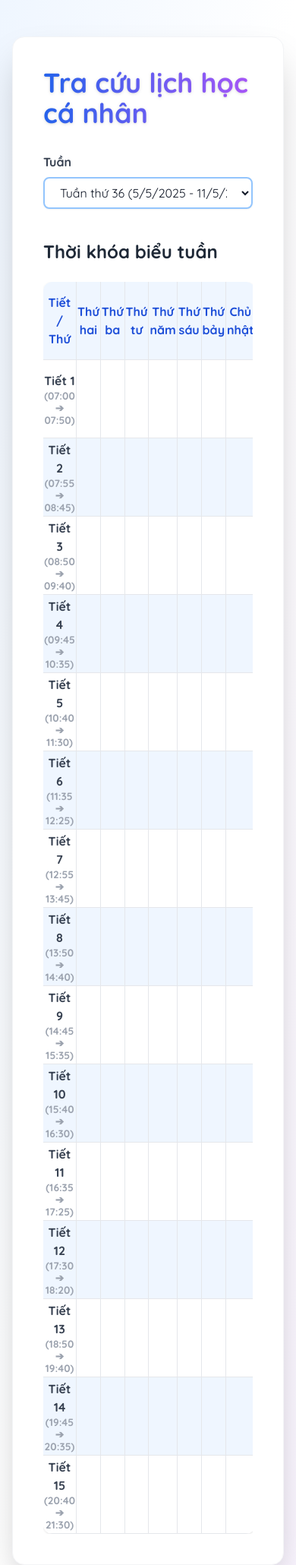
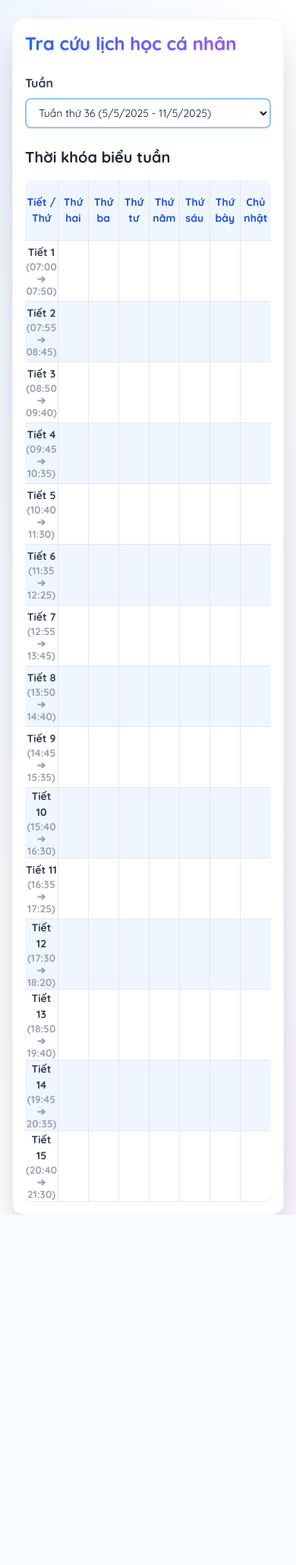
Before and after one commit to quantoof/lichHocTLU, a Flask app: template templates/index.html in a window 390 px wide. Shown: the whole page at 76% size. After the commit the page ends 1599 px from the top, so only its background shows below. Run offline with Flask 3, Linux system fonts and the light colour scheme; the template is opened without the code that fills it: most values are stand-ins (such as "Sample title", 1, 10 or a date in 2020); some libraries are stand-ins or nearby versions.

Commit message:
responsive

```diff
--- a/templates/index.html
+++ b/templates/index.html
@@ -2,6 +2,7 @@
 <html lang="vi">
   <head>
     <meta charset="UTF-8" />
+    <meta name="viewport" content="width=device-width, initial-scale=1.0">
     <title>Lịch học TLU</title>
     <script>
       tailwind.config = { darkMode: 'class' }
@@ -15,18 +16,29 @@
       .text-xs {
         font-size: 0.85rem !important;
       }
+      @media (max-width: 640px) {
+        .mobile-text-sm {
+          font-size: 0.875rem !important;
+        }
+        .mobile-p-4 {
+          padding: 1rem !important;
+        }
+        .mobile-mt-6 {
+          margin-top: 1.5rem !important;
+        }
+      }
     </style>
     <link rel="icon" type="image/png" href="https://cdn-icons-png.flaticon.com/512/2991/2991108.png" />
   </head>
   <body class="bg-gradient-to-br from-blue-50 via-white to-purple-50 dark:from-gray-900 dark:via-gray-950 dark:to-gray-900 min-h-screen text-gray-900 dark:text-gray-100">
-    <div class="max-w-7xl mx-auto px-4">
-      <div class="bg-white dark:bg-gray-900 rounded-2xl shadow-2xl p-10 mt-12 border border-gray-100 dark:border-gray-800">
-        <h2 class="mb-8 text-4xl font-extrabold text-transparent bg-clip-text bg-gradient-to-r from-blue-600 to-purple-500 dark:from-blue-400 dark:to-purple-300 drop-shadow">Tra cứu lịch học cá nhân</h2>
-        <form method="post" class="grid grid-cols-1 md:grid-cols-2 gap-6 mb-6">
+    <div class="max-w-7xl mx-auto px-4 sm:px-6">
+      <div class="bg-white dark:bg-gray-900 rounded-2xl shadow-2xl p-4 sm:p-10 mt-6 sm:mt-12 border border-gray-100 dark:border-gray-800">
+        <h2 class="mb-6 sm:mb-8 text-2xl sm:text-4xl font-extrabold text-transparent bg-clip-text bg-gradient-to-r from-blue-600 to-purple-500 dark:from-blue-400 dark:to-purple-300 drop-shadow">Tra cứu lịch học cá nhân</h2>
+        <form method="post" class="grid grid-cols-1 md:grid-cols-2 gap-4 sm:gap-6 mb-4 sm:mb-6">
           <input type="hidden" name="csrf_token" value="{{ csrf_token }}">
           <div>
             <label class="block font-semibold mb-2 text-gray-700 dark:text-gray-200">Tuần</label>
-            <select name="week" class="rounded-lg border-2 border-blue-300 dark:border-blue-700 focus:border-blue-500 dark:focus:border-blue-400 px-4 py-2 w-full shadow-sm focus:outline-none transition bg-white dark:bg-gray-800 text-gray-900 dark:text-gray-100" required onchange="this.form.submit()">
+            <select name="week" class="rounded-lg border-2 border-blue-300 dark:border-blue-700 focus:border-blue-500 dark:focus:border-blue-400 px-3 sm:px-4 py-2 w-full shadow-sm focus:outline-none transition bg-white dark:bg-gray-800 text-gray-900 dark:text-gray-100 text-sm sm:text-base" required onchange="this.form.submit()">
               <option value="36" {% if selected_week == 36 %}selected{% endif %}>Tuần thứ 36 (5/5/2025 - 11/5/2025)</option>
               <option value="37" {% if selected_week == 37 %}selected{% endif %}>Tuần thứ 37 (12/5/2025 - 18/5/2025)</option>
               <option value="38" {% if selected_week == 38 %}selected{% endif %}>Tuần thứ 38 (19/5/2025 - 25/5/2025)</option>
@@ -37,22 +49,22 @@
           </div>
         </form>
         {% if error %}
-        <div class="bg-red-50 dark:bg-red-900/30 border border-red-200 dark:border-red-700 text-red-700 dark:text-red-300 rounded-lg p-4 mt-4">{{ error }}</div>
+        <div class="bg-red-50 dark:bg-red-900/30 border border-red-200 dark:border-red-700 text-red-700 dark:text-red-300 rounded-lg p-3 sm:p-4 mt-4 text-sm sm:text-base">{{ error }}</div>
         {% endif %}
         {% if schedule %}
-        <h4 class="mt-10 text-2xl font-bold text-gray-800 dark:text-gray-100">Thời khóa biểu tuần</h4>
-        <div class="overflow-x-auto mt-6">
+        <h4 class="mt-6 sm:mt-10 text-xl sm:text-2xl font-bold text-gray-800 dark:text-gray-100">Thời khóa biểu tuần</h4>
+        <div class="overflow-x-auto mt-4 sm:mt-6">
           <table class="min-w-full border-separate border-spacing-0 rounded-xl overflow-hidden text-center align-middle bg-white dark:bg-gray-900 shadow table-fixed">
             <thead>
               <tr>
-                <th class="bg-blue-50 dark:bg-gray-800 text-blue-700 dark:text-blue-300 font-bold border-b border-r border-gray-200 dark:border-gray-700 text-center align-middle" style="width:12.5%;height:100px;"> <div style="width:100%;height:100px;display:flex;align-items:center;justify-content:center;overflow:hidden;text-overflow:ellipsis;">Tiết / Thứ</div></th>
-                <th class="bg-blue-50 dark:bg-gray-800 text-blue-700 dark:text-blue-300 font-bold border-b border-r border-gray-200 dark:border-gray-700 text-center align-middle" style="width:12.5%;height:100px;"> <div style="width:100%;height:100px;display:flex;align-items:center;justify-content:center;overflow:hidden;text-overflow:ellipsis;">Thứ hai</div></th>
-                <th class="bg-blue-50 dark:bg-gray-800 text-blue-700 dark:text-blue-300 font-bold border-b border-r border-gray-200 dark:border-gray-700 text-center align-middle" style="width:12.5%;height:100px;"> <div style="width:100%;height:100px;display:flex;align-items:center;justify-content:center;overflow:hidden;text-overflow:ellipsis;">Thứ ba</div></th>
-                <th class="bg-blue-50 dark:bg-gray-800 text-blue-700 dark:text-blue-300 font-bold border-b border-r border-gray-200 dark:border-gray-700 text-center align-middle" style="width:12.5%;height:100px;"> <div style="width:100%;height:100px;display:flex;align-items:center;justify-content:center;overflow:hidden;text-overflow:ellipsis;">Thứ tư</div></th>
-                <th class="bg-blue-50 dark:bg-gray-800 text-blue-700 dark:text-blue-300 font-bold border-b border-r border-gray-200 dark:border-gray-700 text-center align-middle" style="width:12.5%;height:100px;"> <div style="width:100%;height:100px;display:flex;align-items:center;justify-content:center;overflow:hidden;text-overflow:ellipsis;">Thứ năm</div></th>
-                <th class="bg-blue-50 dark:bg-gray-800 text-blue-700 dark:text-blue-300 font-bold border-b border-r border-gray-200 dark:border-gray-700 text-center align-middle" style="width:12.5%;height:100px;"> <div style="width:100%;height:100px;display:flex;align-items:center;justify-content:center;overflow:hidden;text-overflow:ellipsis;">Thứ sáu</div></th>
-                <th class="bg-blue-50 dark:bg-gray-800 text-blue-700 dark:text-blue-300 font-bold border-b border-r border-gray-200 dark:border-gray-700 text-center align-middle" style="width:12.5%;height:100px;"> <div style="width:100%;height:100px;display:flex;align-items:center;justify-content:center;overflow:hidden;text-overflow:ellipsis;">Thứ bảy</div></th>
-                <th class="bg-blue-50 dark:bg-gray-800 text-blue-700 dark:text-blue-300 font-bold border-b border-gray-200 dark:border-gray-700 text-center align-middle" style="width:12.5%;height:100px;"> <div style="width:100%;height:100px;display:flex;align-items:center;justify-content:center;overflow:hidden;text-overflow:ellipsis;">Chủ nhật</div></th>
+                <th class="bg-blue-50 dark:bg-gray-800 text-blue-700 dark:text-blue-300 font-bold border-b border-r border-gray-200 dark:border-gray-700 text-center align-middle mobile-text-sm" style="width:12.5%;height:80px;sm:height:100px;"> <div style="width:100%;height:100%;display:flex;align-items:center;justify-content:center;overflow:hidden;text-overflow:ellipsis;">Tiết / Thứ</div></th>
+                <th class="bg-blue-50 dark:bg-gray-800 text-blue-700 dark:text-blue-300 font-bold border-b border-r border-gray-200 dark:border-gray-700 text-center align-middle mobile-text-sm" style="width:12.5%;height:80px;sm:height:100px;"> <div style="width:100%;height:100%;display:flex;align-items:center;justify-content:center;overflow:hidden;text-overflow:ellipsis;">Thứ hai</div></th>
+                <th class="bg-blue-50 dark:bg-gray-800 text-blue-700 dark:text-blue-300 font-bold border-b border-r border-gray-200 dark:border-gray-700 text-center align-middle mobile-text-sm" style="width:12.5%;height:80px;sm:height:100px;"> <div style="width:100%;height:100%;display:flex;align-items:center;justify-content:center;overflow:hidden;text-overflow:ellipsis;">Thứ ba</div></th>
+                <th class="bg-blue-50 dark:bg-gray-800 text-blue-700 dark:text-blue-300 font-bold border-b border-r border-gray-200 dark:border-gray-700 text-center align-middle mobile-text-sm" style="width:12.5%;height:80px;sm:height:100px;"> <div style="width:100%;height:100%;display:flex;align-items:center;justify-content:center;overflow:hidden;text-overflow:ellipsis;">Thứ tư</div></th>
+                <th class="bg-blue-50 dark:bg-gray-800 text-blue-700 dark:text-blue-300 font-bold border-b border-r border-gray-200 dark:border-gray-700 text-center align-middle mobile-text-sm" style="width:12.5%;height:80px;sm:height:100px;"> <div style="width:100%;height:100%;display:flex;align-items:center;justify-content:center;overflow:hidden;text-overflow:ellipsis;">Thứ năm</div></th>
+                <th class="bg-blue-50 dark:bg-gray-800 text-blue-700 dark:text-blue-300 font-bold border-b border-r border-gray-200 dark:border-gray-700 text-center align-middle mobile-text-sm" style="width:12.5%;height:80px;sm:height:100px;"> <div style="width:100%;height:100%;display:flex;align-items:center;justify-content:center;overflow:hidden;text-overflow:ellipsis;">Thứ sáu</div></th>
+                <th class="bg-blue-50 dark:bg-gray-800 text-blue-700 dark:text-blue-300 font-bold border-b border-r border-gray-200 dark:border-gray-700 text-center align-middle mobile-text-sm" style="width:12.5%;height:80px;sm:height:100px;"> <div style="width:100%;height:100%;display:flex;align-items:center;justify-content:center;overflow:hidden;text-overflow:ellipsis;">Thứ bảy</div></th>
+                <th class="bg-blue-50 dark:bg-gray-800 text-blue-700 dark:text-blue-300 font-bold border-b border-gray-200 dark:border-gray-700 text-center align-middle mobile-text-sm" style="width:12.5%;height:80px;sm:height:100px;"> <div style="width:100%;height:100%;display:flex;align-items:center;justify-content:center;overflow:hidden;text-overflow:ellipsis;">Chủ nhật</div></th>
               </tr>
             </thead>
             <tbody>
@@ -75,18 +87,18 @@
               ] %}
               {% for tiet in tiet_gio %}
               <tr class="{% if loop.index is even %}bg-blue-50 dark:bg-gray-800{% else %}bg-white dark:bg-gray-900{% endif %}">
-                <td class="border-b border-r border-gray-200 dark:border-gray-700 text-center align-middle font-semibold text-gray-700 dark:text-gray-100" style="width:12.5%;height:100px;"> <div style="width:100%;height:100px;display:flex;align-items:center;justify-content:center;overflow:hidden;text-overflow:ellipsis;flex-direction:column;">Tiết {{ tiet.tiet }}<br><span class="text-xs text-gray-400">({{ tiet.start }} ➔ {{ tiet.end }})</span></div></td>
+                <td class="border-b border-r border-gray-200 dark:border-gray-700 text-center align-middle font-semibold text-gray-700 dark:text-gray-100 mobile-text-sm" style="width:12.5%;height:80px;sm:height:100px;"> <div style="width:100%;height:100%;display:flex;align-items:center;justify-content:center;overflow:hidden;text-overflow:ellipsis;flex-direction:column;">Tiết {{ tiet.tiet }}<br><span class="text-xs text-gray-400">({{ tiet.start }} ➔ {{ tiet.end }})</span></div></td>
                 {% for thu in range(2, 9) %}
                 {% if thu != 8 %}
-                <td class="border-b border-r border-gray-200 dark:border-gray-700 text-center align-middle" style="width:12.5%;height:100px;">
+                <td class="border-b border-r border-gray-200 dark:border-gray-700 text-center align-middle mobile-text-sm" style="width:12.5%;height:80px;sm:height:100px;">
                   {% set found = false %}
                   {% for subject in schedule %}
                     {% for t in subject.courseSubject.timetables %}
                       {% if t.startHour.indexNumber <= tiet.tiet <= t.endHour.indexNumber and t.weekIndex == thu %}
                         <div class="relative group inline-block">
-                          <span class="font-semibold text-blue-700 dark:text-blue-300 cursor-pointer group-hover:text-blue-900 dark:group-hover:text-blue-200 transition break-words whitespace-normal">{{ subject.subjectName }}</span>
-                          <span class="block font-semibold text-red-600 dark:text-red-400 mt-1">{{ t.roomName }}</span>
-                          <span class="absolute z-20 left-full top-1/4 ml-2 w-56 -translate-y-1/2 bg-white dark:bg-gray-800 text-gray-900 dark:text-gray-100 text-left rounded-xl border border-blue-200 dark:border-blue-700 shadow-xl p-4 opacity-0 group-hover:opacity-100 pointer-events-none group-hover:pointer-events-auto transition-opacity duration-200 text-base">
+                          <span class="font-semibold text-blue-700 dark:text-blue-300 cursor-pointer group-hover:text-blue-900 dark:group-hover:text-blue-200 transition break-words whitespace-normal text-sm sm:text-base">{{ subject.subjectName }}</span>
+                          <span class="block font-semibold text-red-600 dark:text-red-400 mt-1 text-xs sm:text-sm">{{ t.roomName }}</span>
+                          <span class="absolute z-20 left-full top-1/4 ml-2 w-48 sm:w-56 -translate-y-1/2 bg-white dark:bg-gray-800 text-gray-900 dark:text-gray-100 text-left rounded-xl border border-blue-200 dark:border-blue-700 shadow-xl p-3 sm:p-4 opacity-0 group-hover:opacity-100 pointer-events-none group-hover:pointer-events-auto transition-opacity duration-200 text-sm sm:text-base">
                             Mã môn: {{ subject.subjectCode }}<br>
                             Phòng: {{ t.roomName }}
                           </span>
@@ -98,7 +110,7 @@
                   {% if not found %} {% endif %}
                 </td>
                 {% else %}
-                <td class="border-b border-gray-200 dark:border-gray-700 text-center align-middle" style="width:12.5%;height:100px;"></td>
+                <td class="border-b border-gray-200 dark:border-gray-700 text-center align-middle" style="width:12.5%;height:80px;sm:height:100px;"></td>
                 {% endif %}
                 {% endfor %}
               </tr>
```
Also changed, not shown: templates/login.html (+22 -12 lines).
